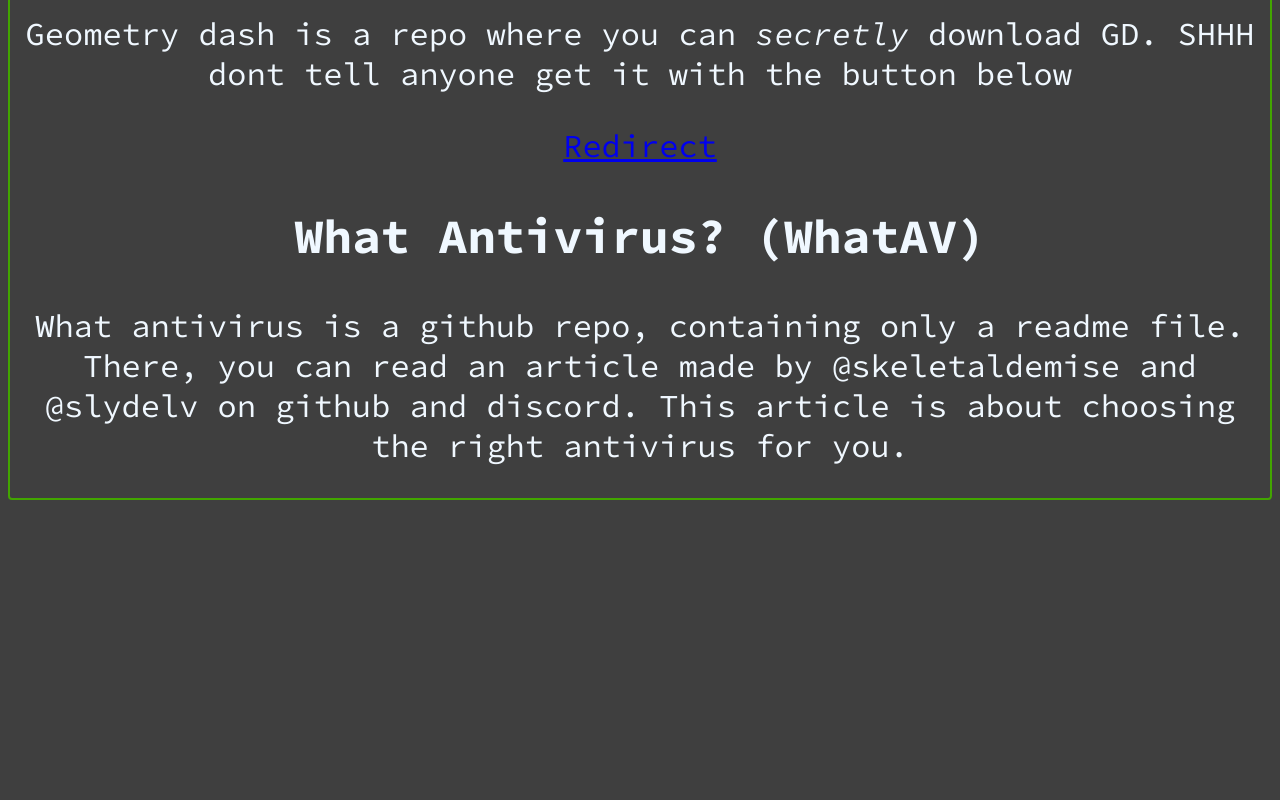
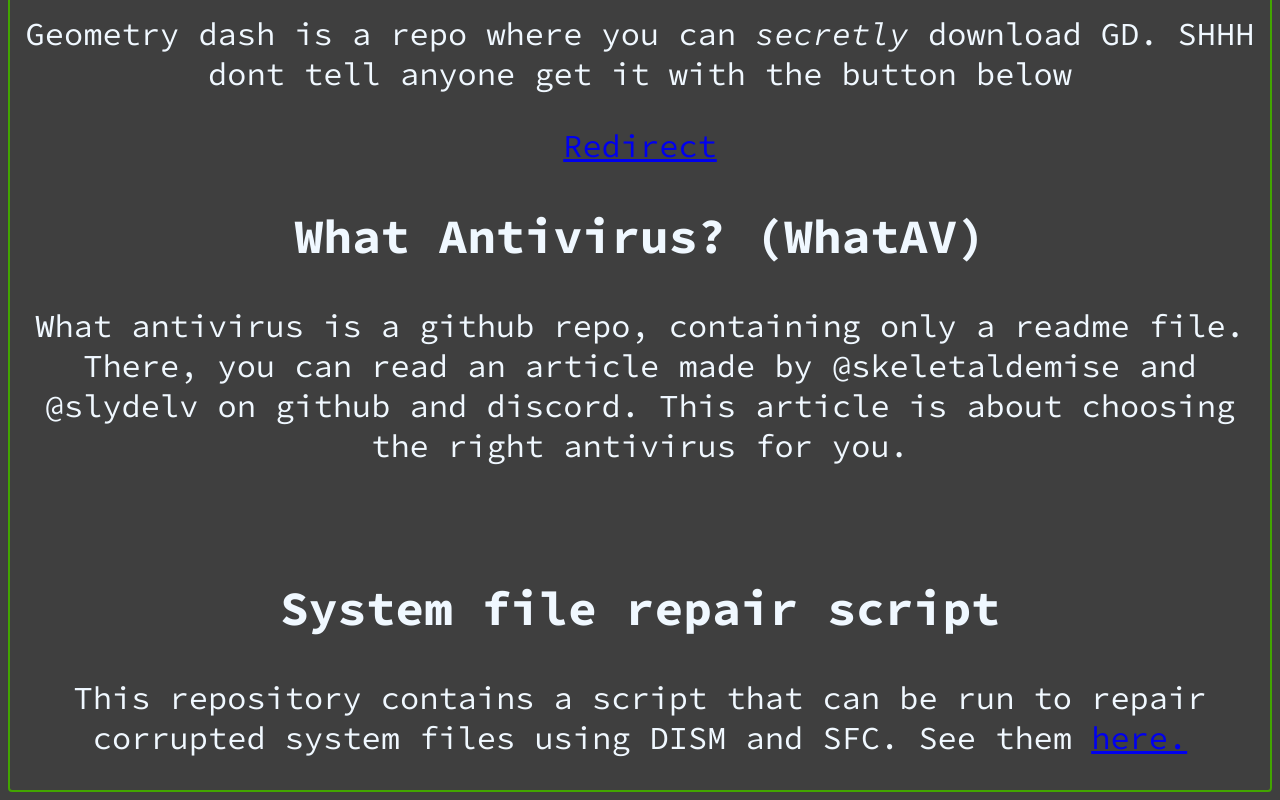
Before and after one commit to pixelated11/pixelated.github.io, a plain HTML site: page repos.html in a window 1280 px wide. Shown: the part 682-1482 px from the top of the page. Before the commit the page ends 1190 px from the top, so only its background shows below. Drawn offline with Linux system fonts and the light colour scheme; a web font is replaced by a local one.

Commit message:
Add files via upload

```diff
--- a/repos.html
+++ b/repos.html
@@ -35,6 +35,11 @@
         <p>
             What antivirus is a github repo, containing only a readme file. There, you can read an article made by @skeletaldemise and @slydelv on github and discord. This article is about choosing the right antivirus for you.
         </p>
+        <br>
+        <h2>System file repair script</h2>
+        <p>
+            This repository contains a script that can be run to repair corrupted system files using DISM and SFC. See them <a href="https://github.com/pixelated11/core-files-fixer">here.</a>
+        </p>
     </div>
 </body>
 
```
Also changed, not shown: about.html (+1 -1 lines).
